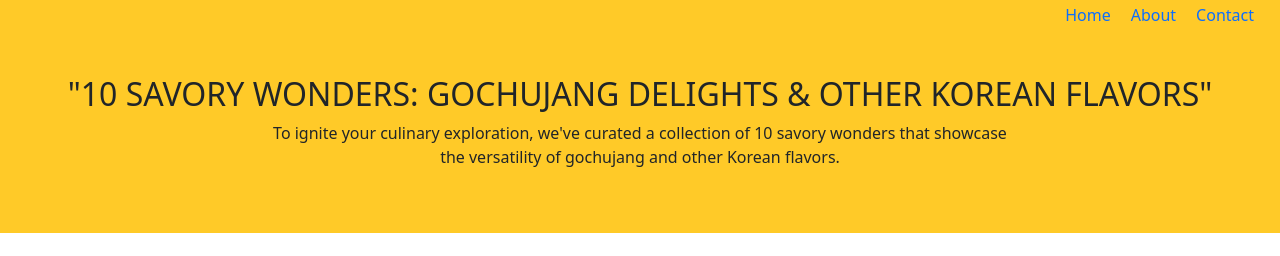
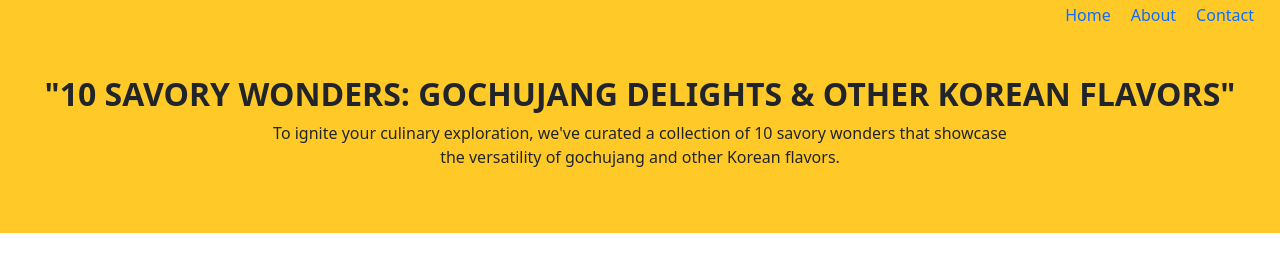
Before and after one commit to tydelgado98/mocksite1, a plain HTML site: page index.html in a window 1280 px wide. Shown: the part 69-325 px from the top of the page. Drawn offline with nearby package versions, Linux system fonts and the light colour scheme; files whose address does not match are found by name.

Commit message:
making css

```diff
--- a/index.html
+++ b/index.html
@@ -29,7 +29,7 @@
 </nav>
 
 <main class=" mx-4 mt-5">
-    <h2 class="text-center">"10 SAVORY WONDERS: GOCHUJANG DELIGHTS & OTHER KOREAN FLAVORS"</h2>
+    <h2 class="text-center"> <strong>"10 SAVORY WONDERS: GOCHUJANG DELIGHTS & OTHER KOREAN FLAVORS"</strong></h2>
     <p class="text-center mb-5">To ignite your culinary exploration, we've curated a
       collection of 10 savory wonders that showcase <br> the versatility of gochujang and other Korean flavors.</p>
 
```
